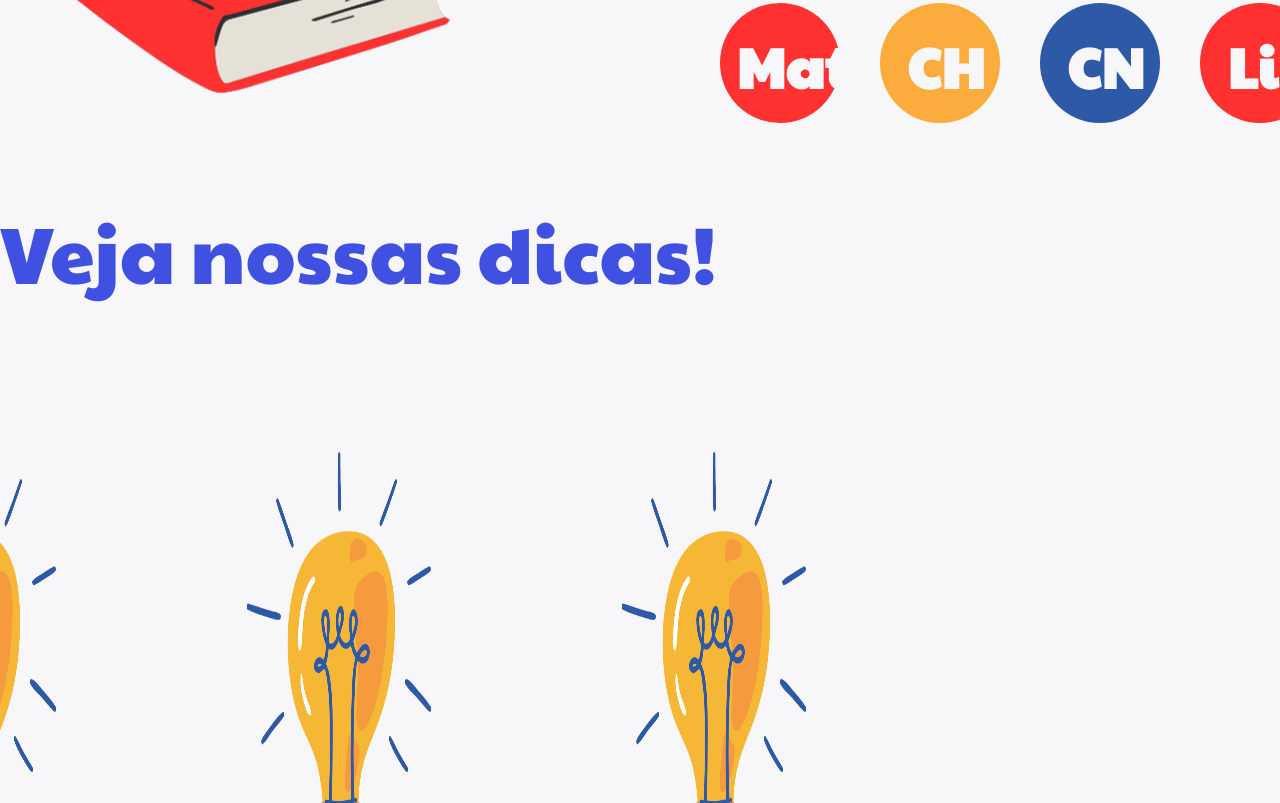
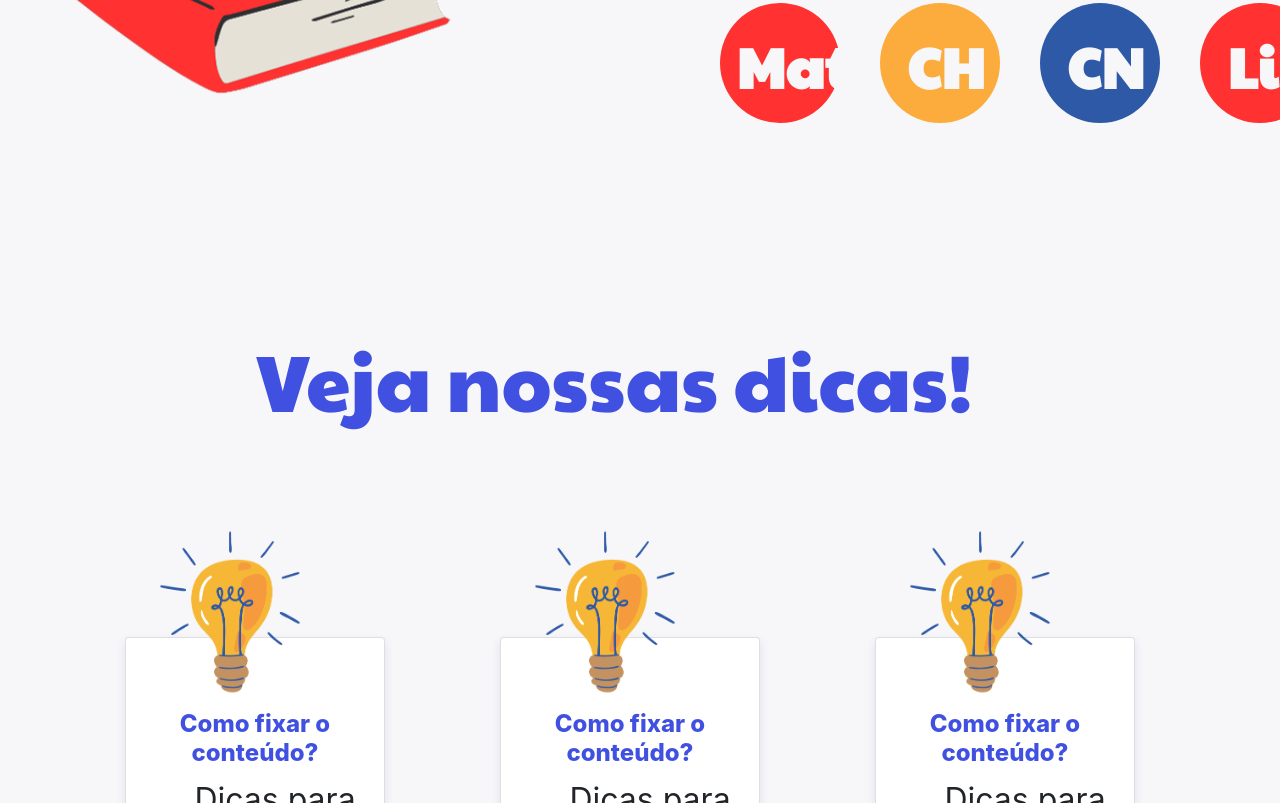
Before and after one commit to senacrs-emti/2023-1MB-educom-G04, a plain HTML site: page index.html in a window 1280 px wide. Shown: the part 1325-2128 px from the top of the page. Drawn offline with nearby package versions, Linux system fonts and the light colour scheme.

Commit message:
commit1
dicas

```diff
--- a/index.html
+++ b/index.html
@@ -56,11 +56,10 @@
             </a>
         </div>
     </div>
-
-    <h2 id="selecaodotite">Veja nossas dicas!</h2>
+    <h2 class="text-center" id="selecaodotite">Veja nossas dicas!</h2>
     <div class="box">
         <div class="didi">
-          <img src="lampada.png" alt="roupa">
+          <img src="lampada.png" class="will">
         </div>
         <div class="card">
           <div class="info">
@@ -73,7 +72,7 @@
 
     <div class="box">
       <div class="didi">
-        <img src="lampada.png" alt="roupa">
+        <img src="lampada.png" class="will">
       </div>
       <div class="card">
         <div class="info">
@@ -87,7 +86,7 @@
 
     <div class="box">
       <div class="didi">
-        <img src="lampada.png" alt="roupa">
+        <img src="lampada.png" class="will">
       </div>
       <div class="card">
         <div class="info">
@@ -98,7 +97,6 @@
       </div>
     </div>
     </main>
-
     <footer></footer>
 
     <script src="https://cdn.jsdelivr.net/npm/jquery@3.5.1/dist/jquery.slim.min.js"
--- a/style.css
+++ b/style.css
@@ -177,6 +177,7 @@ main #tiA{
     width: 55vw;
     margin-left: 80vh;
     margin-top: 65vh;
+    margin-bottom: 10%;
 
  }
 
@@ -201,21 +202,20 @@ main #tiA{
     border-radius: 5px;
   }
 
-  img{
-    width: 230px;
-    height: 230px;
-  }
-
+.will{
+    width: 290px;
+    height: 170px;
+}
   .didi{
     position: relative;
-    top: 100px;
+    top: 60px;
     z-index: 99999;
-    left: 11px;
+    left: 230px;
   }
 
 .card{
     width: 260px;
-    height: 310px;
+    height: 363px;
     margin-bottom: 30px;
     display: flex;
     position: relative;
@@ -251,7 +251,6 @@ main #tiA{
     font-weight: 800;
 }
 
-
 .box{
     width: 100px;
     height: auto;
@@ -264,6 +263,6 @@ main #tiA{
 #selecaodotite{
     color: #4050e1;
     font-size: 80px;
-    text-align: center;
     position: absolute;
+    left: 20%;
 }
```
